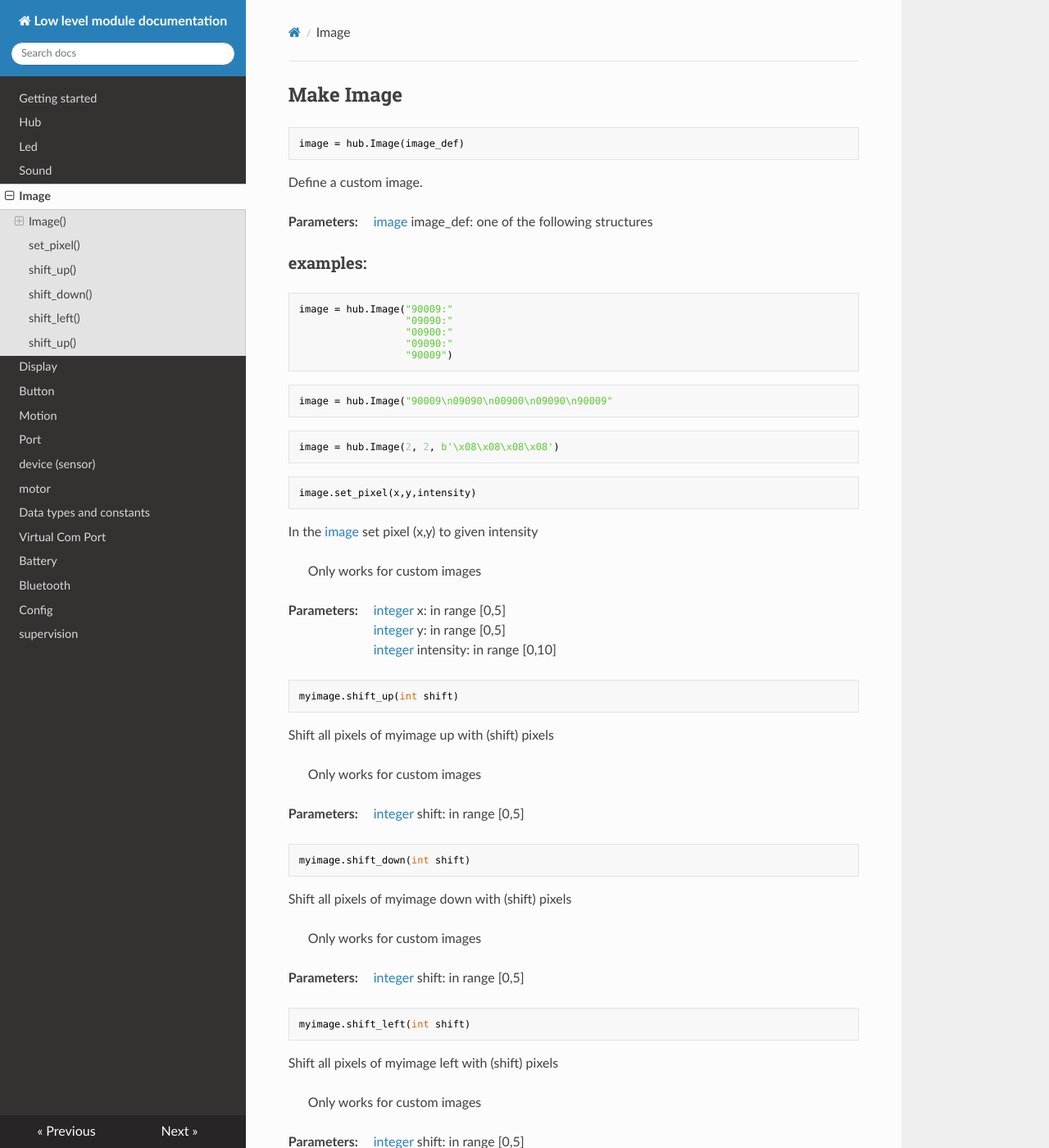
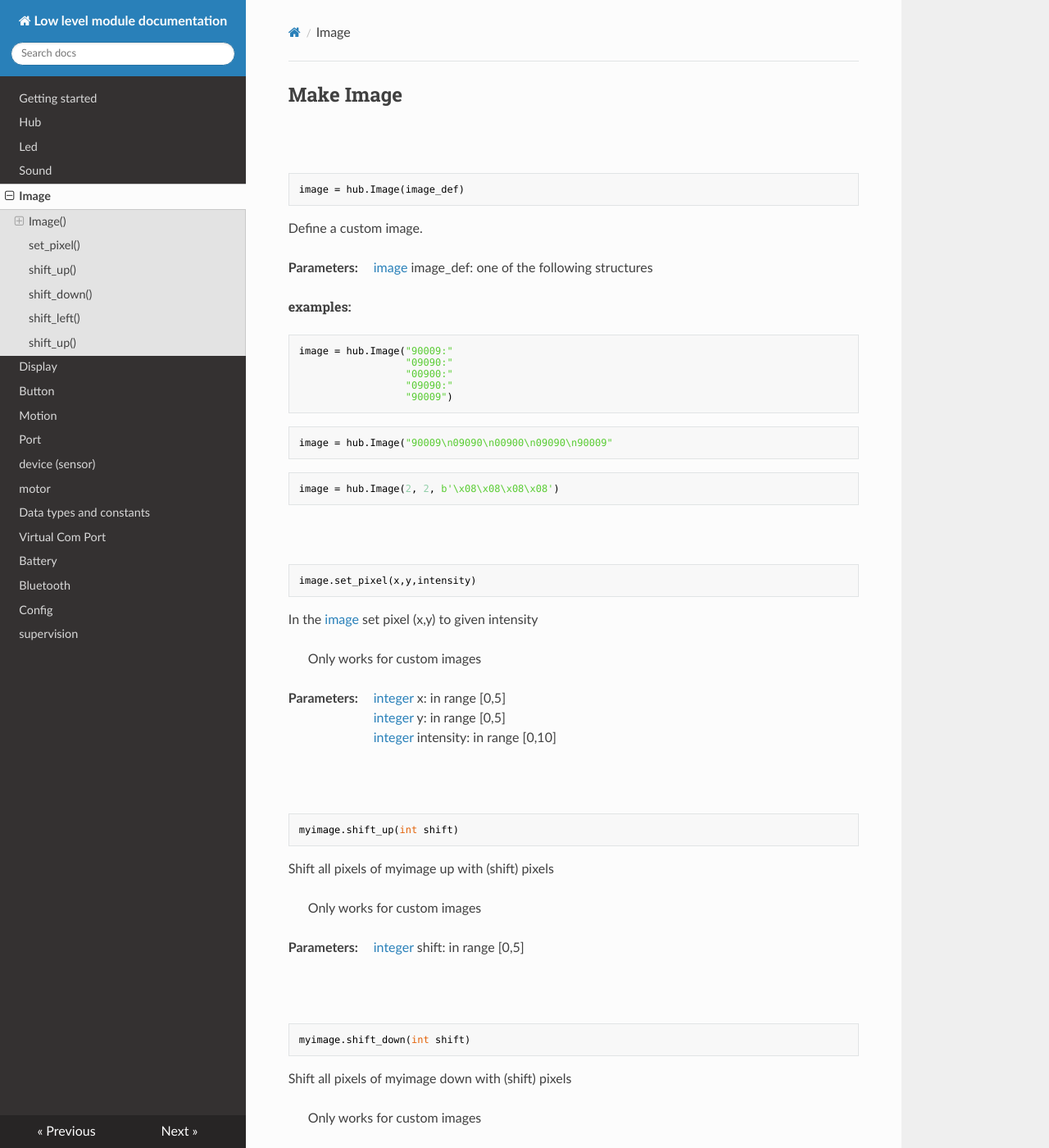
Before and after one commit to NStrijbosch/hub-module-notes, an MkDocs documentation site: the page built from docs/image.md, in a window 1280 px wide and 1400 px high. Shown: the whole window at 82% size. Built offline with MkDocs 1.6.1, drawn with Linux system fonts in a browser that asks for light colours; nearby versions of some CDN libraries.

Commit message:
Update custom.css

```diff
--- a/docs/custom.css
+++ b/docs/custom.css
@@ -10,7 +10,8 @@
 
 code {    background: #e7f2fa;    color: #2980B9;    border-top: solid 3px #6ab0de; margin: 6px 0; padding: 6px;}
 h1 {font-size: 150%;}
-h2 {display: none}
+h2 {visibility:hidden;}
+h3 {font-size: 100%}
 
 .hljs-string {
   color: #59cc33;
```
